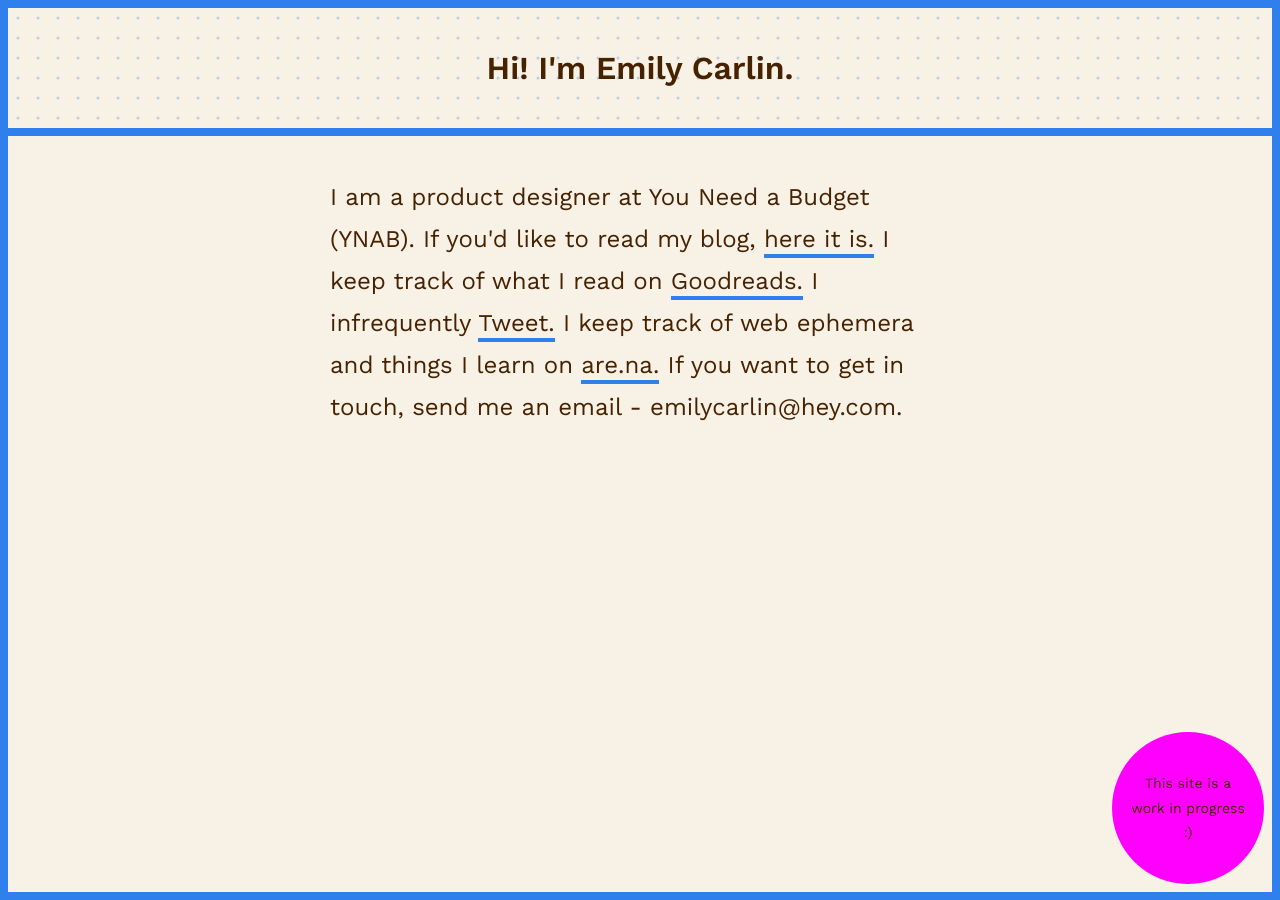
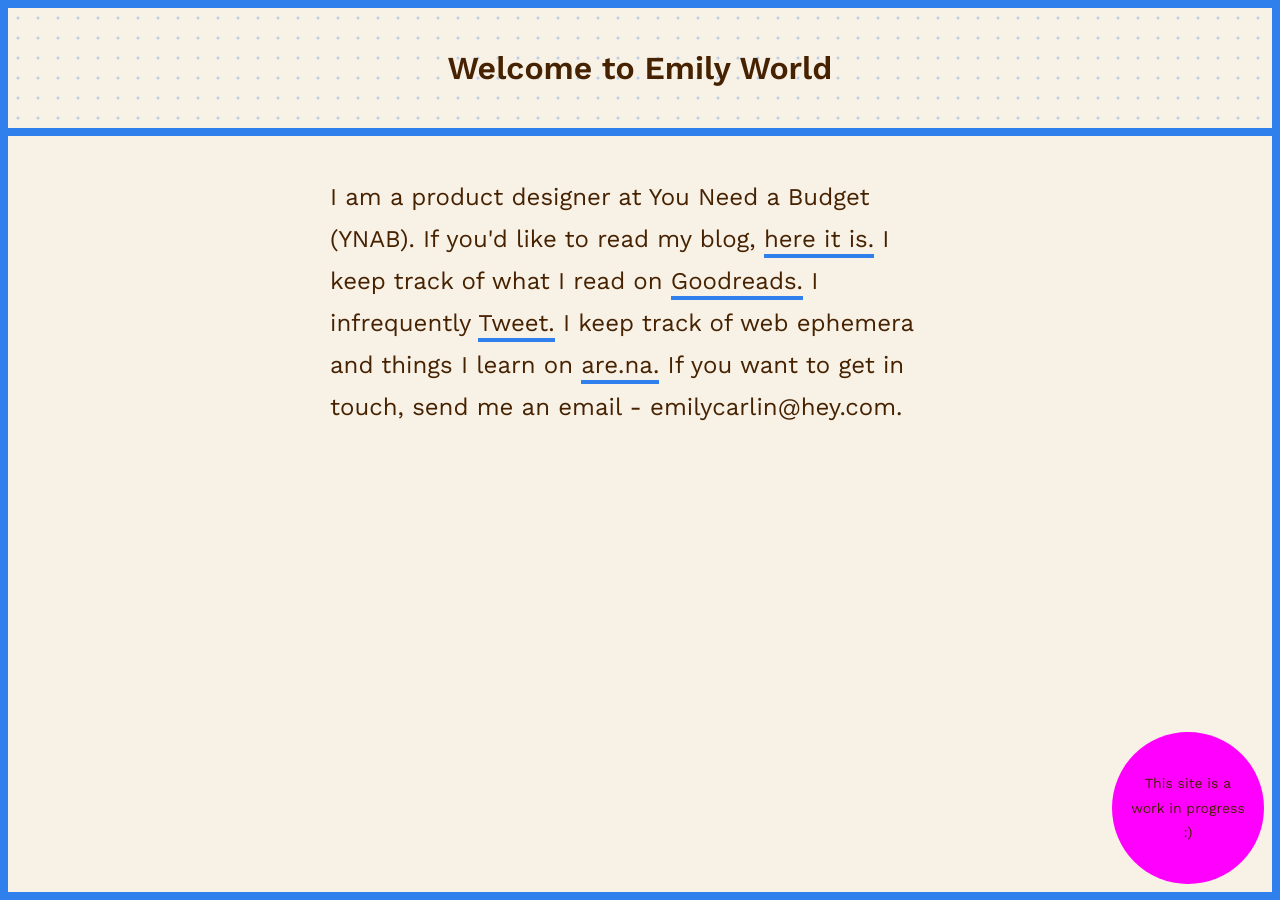
Before and after one commit to EmilyCarlin/emily-space, a Jekyll site: the page built from index.html, in a window 1280 px wide. Built offline with Jekyll 4.4.1, drawn with Linux system fonts in a browser that asks for light colours.

Commit message:
different

```diff
--- a/index.html
+++ b/index.html
@@ -1,6 +1,7 @@
 ---
 layout: default
-title: Hi! I'm Emily Carlin.
+title: Welcome to Emily World
+
 ---
 
 <div class="content">
```
